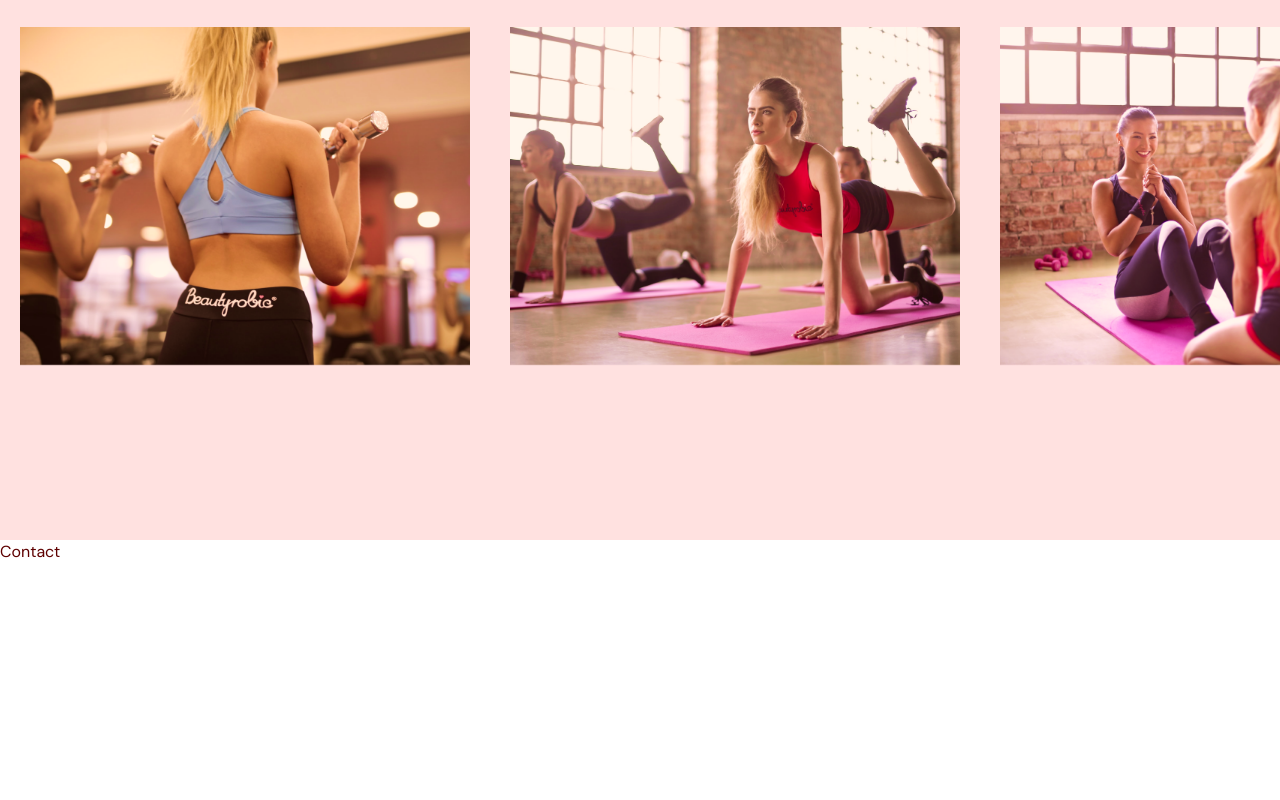
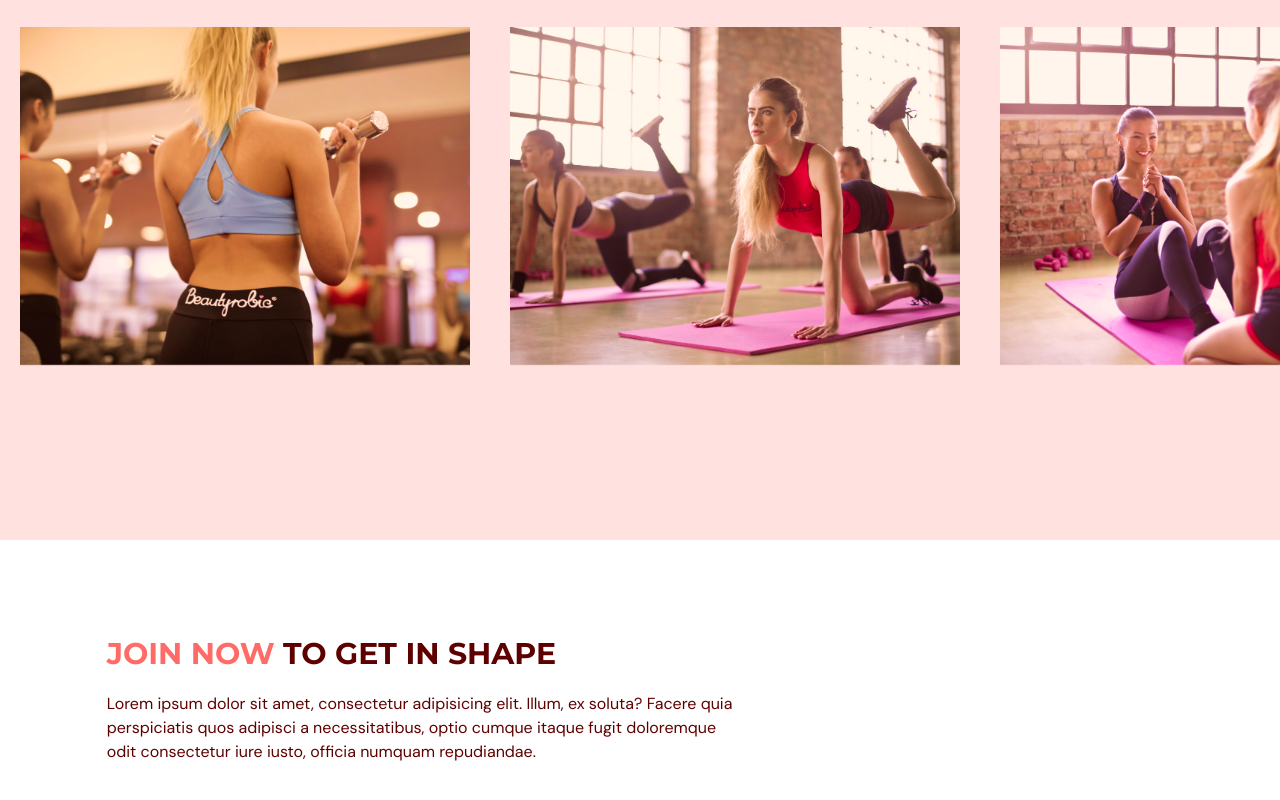
Before and after one commit to amh6281/Fitness-App, a React (Vite) app: page / in a window 1280 px wide. Shown: the part 2382-3182 px from the top of the page. Before the commit the page ends 2946 px from the top, so only its background shows below. Built offline with nearby package versions, Linux system fonts and the light colour scheme.

Commit message:
Contact 컴포넌트 Header 구현 2022.02.05

```diff
--- a/src/components/contact/index.tsx
+++ b/src/components/contact/index.tsx
@@ -1,12 +1,43 @@
+import React from "react";
 import { SelectedPage } from "@/shared/types";
-import React from "react";
+import { motion } from "framer-motion";
+import { useForm } from "react-hook-form";
+import ContactUsPageGraphic from "@/assets/ContactUsPageGraphic.png";
+import Text from "@/shared/Text";
 
 type Props = {
   setSelectedPage: (value: SelectedPage) => void;
 };
 
 const Contact = ({ setSelectedPage }: Props) => {
-  return <div>Contact</div>;
+  return (
+    <section id="contactus" className="mx-auto w-5/6 pt-24 pb-32">
+      <motion.div onViewportEnter={() => setSelectedPage(SelectedPage.Contact)}>
+        {/* Header */}
+        <motion.div
+          className="md:w-3/5"
+          initial="hidden"
+          whileInView="visible"
+          viewport={{ once: true, amount: 0.5 }}
+          transition={{ duration: 0.5 }}
+          variants={{
+            hidden: { opacity: 0, x: -50 },
+            visible: { opacity: 1, x: 0 },
+          }}
+        >
+          <Text>
+            <span className="text-primary-500">JOIN NOW</span> TO GET IN SHAPE
+          </Text>
+          <p className="my-5">
+            Lorem ipsum dolor sit amet, consectetur adipisicing elit. Illum, ex
+            soluta? Facere quia perspiciatis quos adipisci a necessitatibus,
+            optio cumque itaque fugit doloremque odit consectetur iure iusto,
+            officia numquam repudiandae.
+          </p>
+        </motion.div>
+      </motion.div>
+    </section>
+  );
 };
 
 export default Contact;
```
Also changed, not shown: src/assets/ContactUsPageGraphic.png (added).
